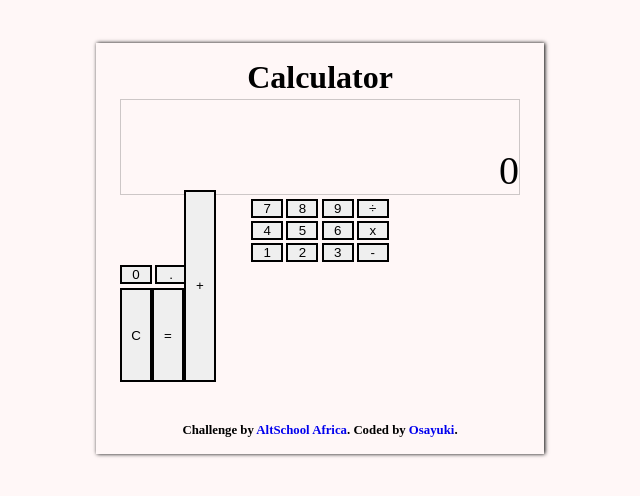
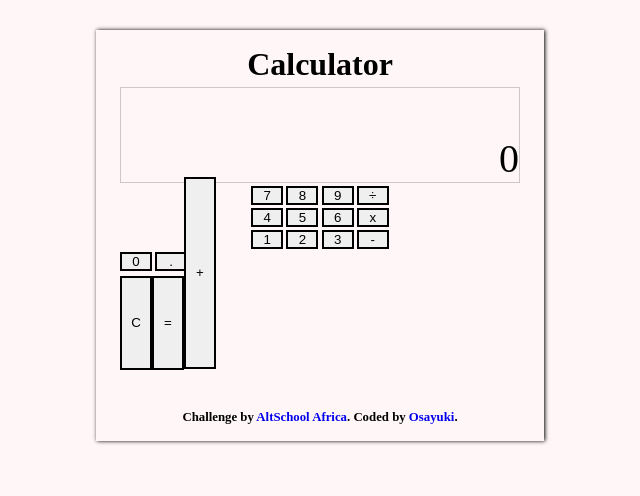
Before and after one commit to okhuarobo-osayuki/react-calculator, a React (Create React App) app: page / in a window 1280 px wide. Shown: the top 496 px of the page, without its empty margins (320-960 px from the left). Built offline with nearby package versions, Linux system fonts and the light colour scheme.

Commit message:
centered calculator

```diff
--- a/src/App.css
+++ b/src/App.css
@@ -28,7 +28,7 @@ a:hover{
     gap: .2rem;
     align-items: center;
     justify-content: center;
-    margin-top: 2.7rem;
+    margin-top: 1.9rem;
     padding: 1rem 1.5em;
     box-shadow: 1px 0px 4px 0px #000;
   }
```
